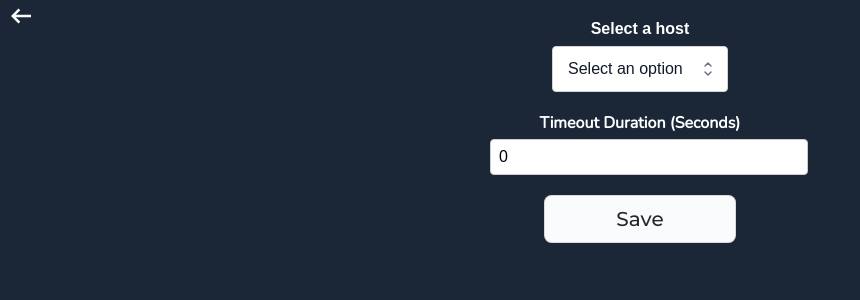
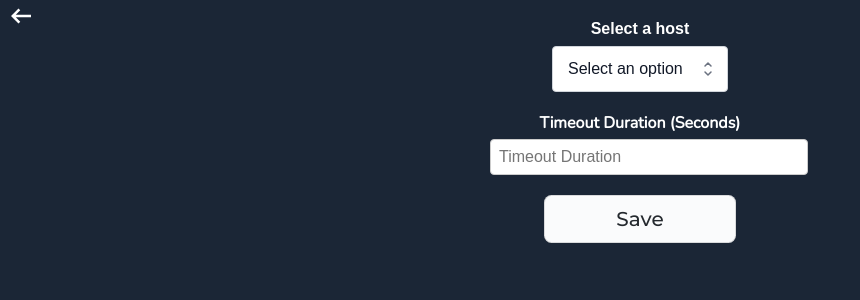
Before and after one commit to 1Mochiyuki/ClipUploader, a Svelte app in the folder frontend/: page / in a window 1280 px wide. Both pictures are taken after a click on the button 1249 px from the left and 25 px from the top of the page. Shown: the top 300 px of the page, without its empty margins (0-860 px from the left). Built offline with nearby package versions, Linux system fonts and the light colour scheme.

Commit message:
removes leading zero's from timeout duration input

```diff
--- a/frontend/src/components/Files.svelte
+++ b/frontend/src/components/Files.svelte
@@ -1,7 +1,7 @@
 <script>
   import { ChooseFile, RemovePathFromFile } from "../../wailsjs/go/main/App.js";
   import Navbar from "./Navbar.svelte";
-  import { LogPrint } from "../../wailsjs/runtime/runtime.js";
+  import { LogInfo } from "../../wailsjs/runtime/runtime.js";
   let files = [];
   $: newFileId = totalFiles ? Math.max(...files.map((f) => f.id)) + 1 : 1;
   $: totalFiles = files.length;
@@ -13,10 +13,10 @@
    **/
 
   const removeSection = (file) => {
-    LogPrint(`length: ${totalFiles} id: ${file.id}`);
+    LogInfo(`length: ${totalFiles} id: ${file.id}`);
 
     files = files.filter((x) => x.id !== file.id);
-    LogPrint(`${files}`);
+    LogInfo(`${files}`);
   };
   /**
    *
@@ -42,13 +42,13 @@
       file.fileName = name;
       placeholderText = name;
     });
-    LogPrint(`name outside promise: ${file.fileName}`);
+    LogInfo(`name outside promise: ${file.fileName}`);
   };
 
   const addFileSection = () => {
-    LogPrint(`length: ${totalFiles} id: ${newFileId}`);
+    LogInfo(`length: ${totalFiles} id: ${newFileId}`);
     files = [...files, { id: newFileId, fileName: "", filePath: "" }];
-    LogPrint(`${files}`);
+    LogInfo(`${files}`);
   };
 </script>
 
--- a/frontend/src/components/Settings.svelte
+++ b/frontend/src/components/Settings.svelte
@@ -2,13 +2,13 @@
   import { push } from "svelte-spa-router";
   import HostInput from "./HostInput.svelte";
   import TimeoutDuration from "./TimeoutDuration.svelte";
-  import { LogPrint } from "../../wailsjs/runtime/runtime.js";
+  import { LogInfo } from "../../wailsjs/runtime/runtime.js";
 
   export let selectedHost;
-  export let timeoutDuration = 0;
+  export let timeoutDuration;
 
   const handleSaveSettings = () => {
-    LogPrint(`host: ${selectedHost}\ntimeout duration: ${timeoutDuration}`);
+    LogInfo(`host: ${selectedHost}\ntimeout duration: ${timeoutDuration}`);
   };
 </script>
 
--- a/frontend/src/components/TimeoutDuration.svelte
+++ b/frontend/src/components/TimeoutDuration.svelte
@@ -1,19 +1,22 @@
 <script>
   import { LogInfo } from "../../wailsjs/runtime/runtime.js";
-  export let timeoutDuration = 0;
+  export let timeoutDuration;
+  $: timeoutDuration = `${timeoutDuration}`.toString();
   let labelText = "Timeout Duration (Seconds)";
   let error = "";
 
   function handleInput() {
     if (!timeoutDuration) {
       error = "Please enter a number";
+      return;
     } else if (isNaN(Number(timeoutDuration))) {
       error = "Please enter a valid number";
-    } else {
-      error = "";
-      LogInfo(`Valid number entered: ${timeoutDuration}`);
-      // Here you can perform any action with the valid number
+      return;
     }
+    error = "";
+    LogInfo(`Valid number entered: ${timeoutDuration}`);
+
+    // Here you can perform any action with the valid number
   }
 </script>
 
@@ -23,6 +26,7 @@
     type="number"
     id="numberInput"
     bind:value={timeoutDuration}
+    on:click={() => LogInfo(`duration: ${timeoutDuration}`)}
     on:input={handleInput}
     placeholder="Timeout Duration"
   />
```
